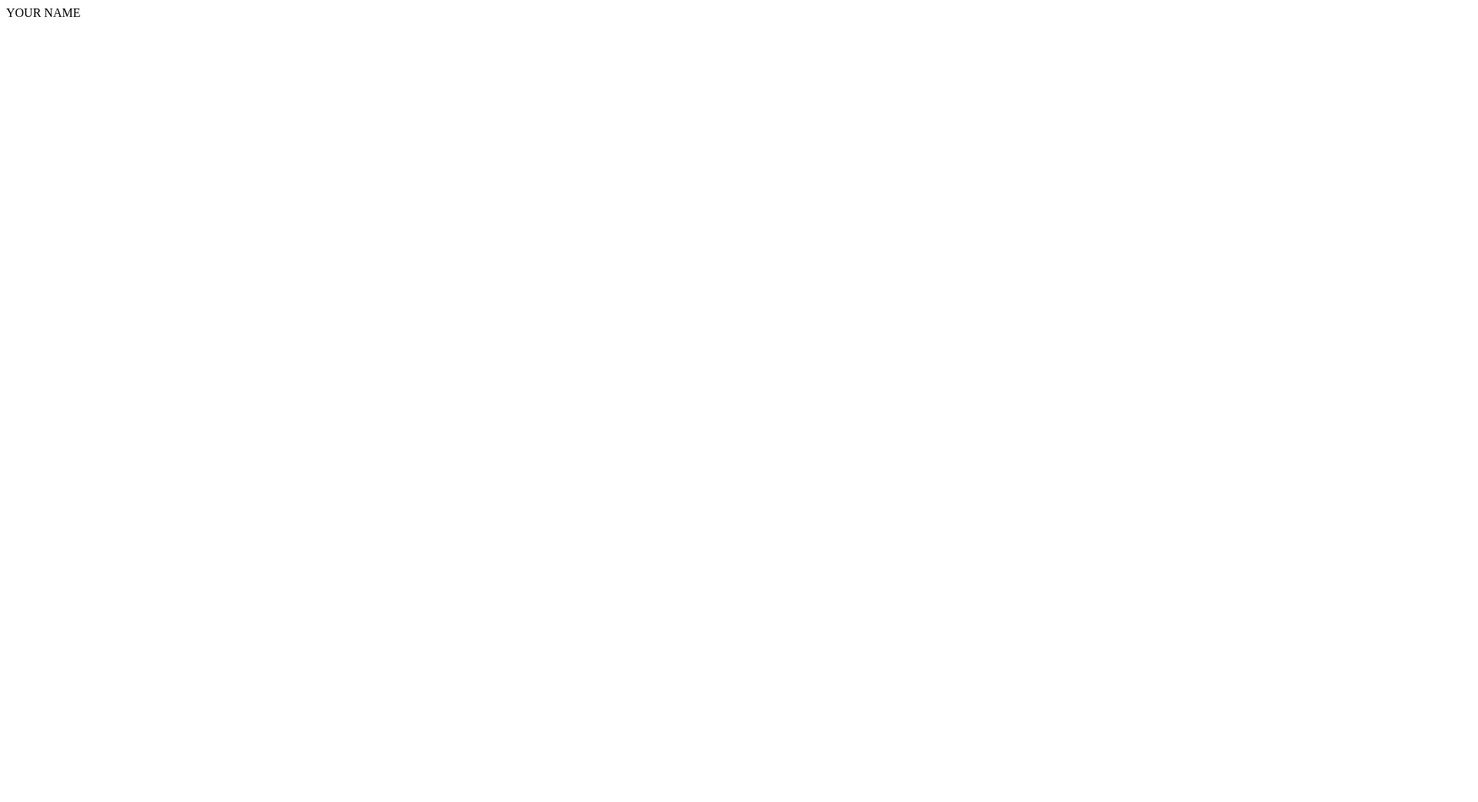
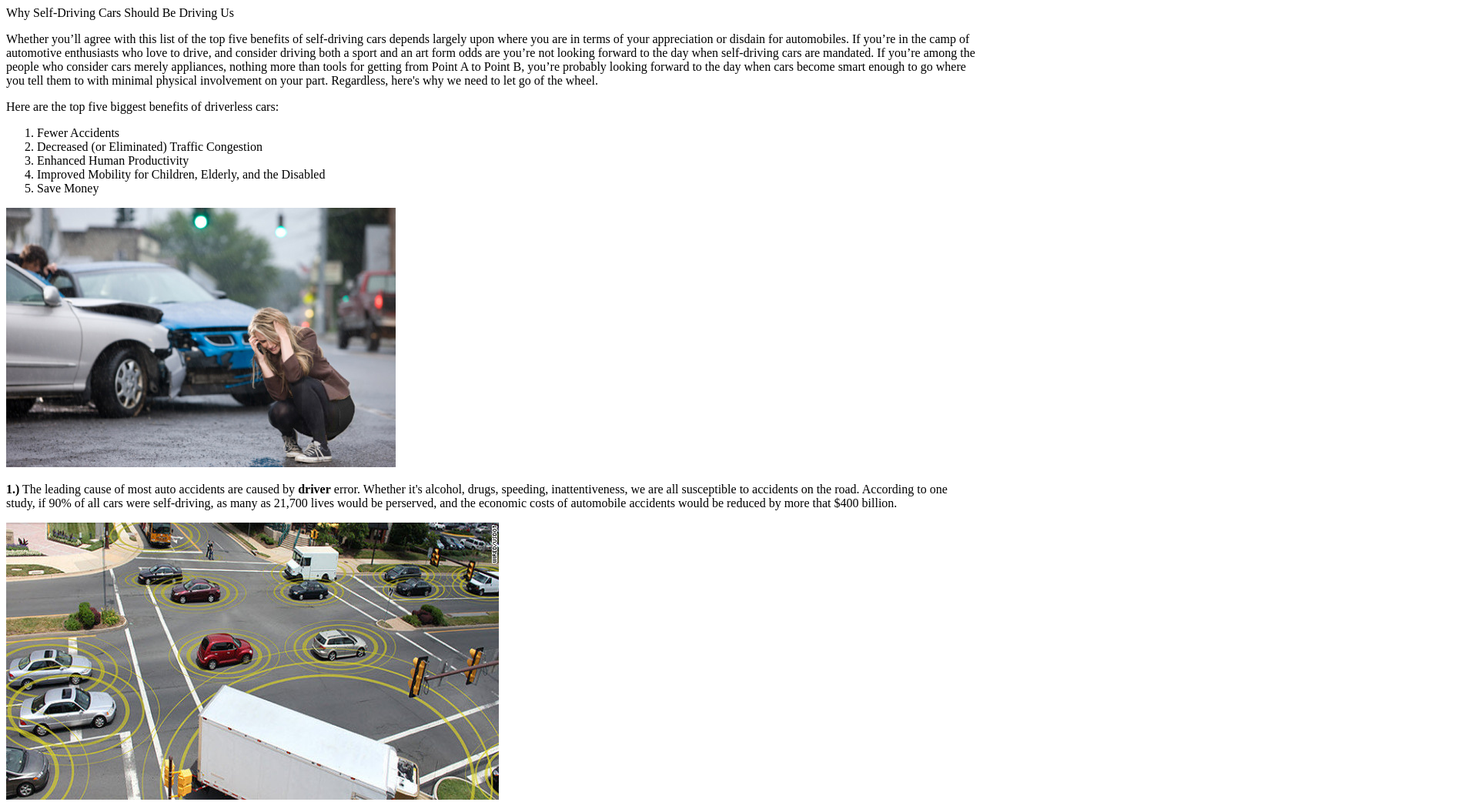
Before and after one commit to EricRogers17/HTML-me-something, a plain HTML site: page index.html in a window 1280 px wide. Shown: the top 1042 px of the page at 77% size, 1920 px wide, since content can reach past the window. Before the commit the page ends 800 px from the top, so only its background shows below. Drawn offline with Linux system fonts and the light colour scheme.

Commit message:
Finished index.html and added images

```diff
--- a/index.html
+++ b/index.html
@@ -1 +1,47 @@
-<p>YOUR NAME</p>
+<!DOCTYPE html>
+<html>
+<head>
+
+	<title>HTML Me Something</title>
+
+</head>
+<body>
+
+<div>
+	<header>Why Self-Driving Cars Should Be Driving Us</header>
+</div>
+
+
+<main>
+	<div>
+		<article>
+			<p><img src="" alt="">Whether you’ll agree with this list of the top five benefits of self-driving cars depends largely upon where you are in terms of your appreciation or disdain for automobiles. If you’re in the camp of automotive enthusiasts who love to drive, and consider driving both a sport and an art form odds are you’re not looking forward to the day when self-driving cars are mandated. If you’re among the people who consider cars merely appliances, nothing more than tools for getting from Point A to Point B, you’re probably looking forward to the day when cars become smart enough to go where you tell them to with minimal physical involvement on your part. Regardless, here's why we need to let go of the wheel.</p>
+			<p>Here are the top five biggest benefits of driverless cars:</p>
+			<ol>
+				<li>Fewer Accidents</li>
+				<li>Decreased (or Eliminated) Traffic Congestion</li>
+				<li>Enhanced Human Productivity</li>
+				<li>Improved Mobility for Children, Elderly, and the Disabled</li>
+				<li>Save Money</li>
+			</ol>
+			<img src="./images/fender-bender.jpg" alt="A woman cries outside on the phone after a car accident">
+			<p><b>1.)</b> The leading cause of most auto accidents are caused by <strong>driver</strong> error. Whether it's alcohol, drugs, speeding, inattentiveness, we are all susceptible to accidents on the road. According to one study, if 90% of all cars were self-driving, as many as 21,700 lives would be perserved, and the economic costs of automobile accidents would be reduced by more that $400 billion.</p>
+			<img src="./images/connected-cars.jpg" alt="">
+			<p><b>2.)</b> One of the biggist benefits for self-driving vehicles is that Self-driving vehicles would be well connected with their surrondings, even connected with other self-driving vehicles. Your self-driving vehicle would be able to meticulously coordinate with other vehicles to get you to your destination in the fastest time possible, freeing you of the hassle of navigating your surroundings on your own. Imagine the pain of your daily commute to work virtually eliminated while you catch up on your favorite Netflix show while enjoying your morning coffee or afternoon beverage.</p>
+			<img src="./images/productivity.jpg" alt="">
+			<p><b>3.)</b> This one goes back to number two. If we are traveling from place to place without actually having to drive there ourselves, what are we going to do with our freetime? The options are endless, just think about what you would like to do as you are being wisked away in your chariot.</p>
+			<a href="https://www.youtube.com/watch?v=MlF2d9E0gB4">Grandma takes a ride in a self-driving Tesla</a>
+			<p><b>4.)</b> For the people who couldn't drive before and were reliant upon public transportation, we finally got your back. We'll finally be able to provide faster and safer transportation for children, the elderly, and the disabled. Everybody gets to partake in the joy of driverless transportation.</p>
+			<img src="./images/piggy-bank.jpg" alt="">
+			<p><b>4.)</b> Depending on how the market shakes out, we'll probably see reduced costs in transportation. Whether it comes in the form of not having a car payment and insurance costs by utilizing driverless cars as a taxi service like Uber or Lyft, or simply saving on fuel costs and lower insurance premiums because there is less traffic and less accidents, there is money to be saved with going driverless.</p>
+		</article>
+	</div>
+<aside>
+	<p>Reserved for bloggy ads</p>
+</aside>
+</main>
+
+
+<footer>&copy insert passive agressive foot note</footer>
+</body>
+</html>
```
Also changed, not shown: images/connected-cars.jpg (added), images/fender-bender.jpg (added), images/piggy-bank.jpg (added), images/productivity.jpg (added).
